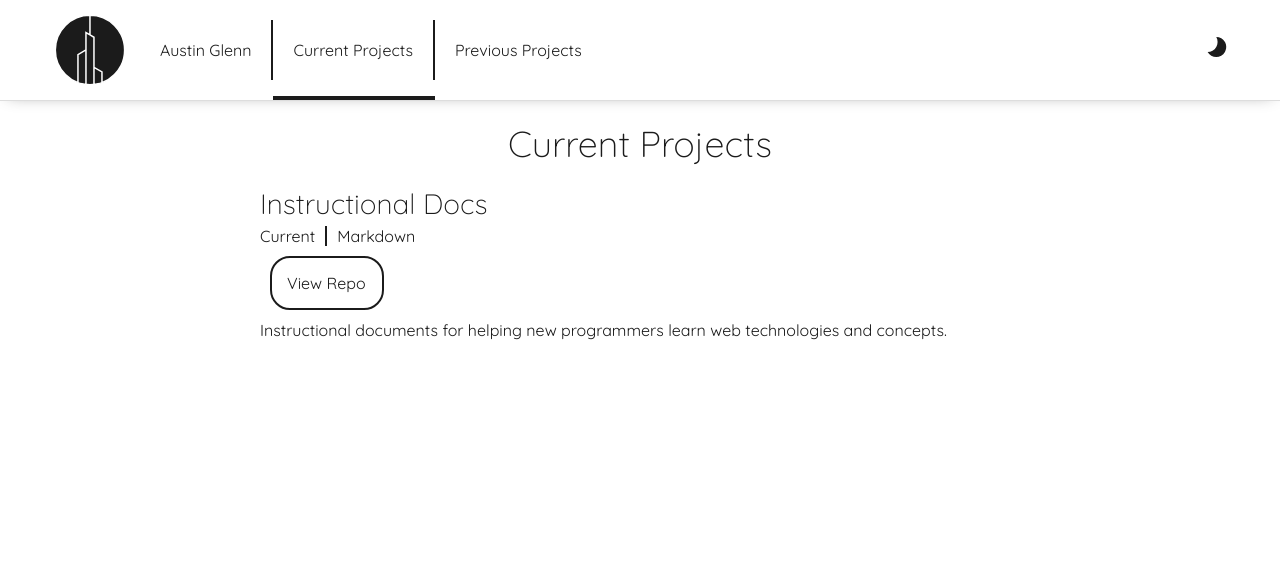
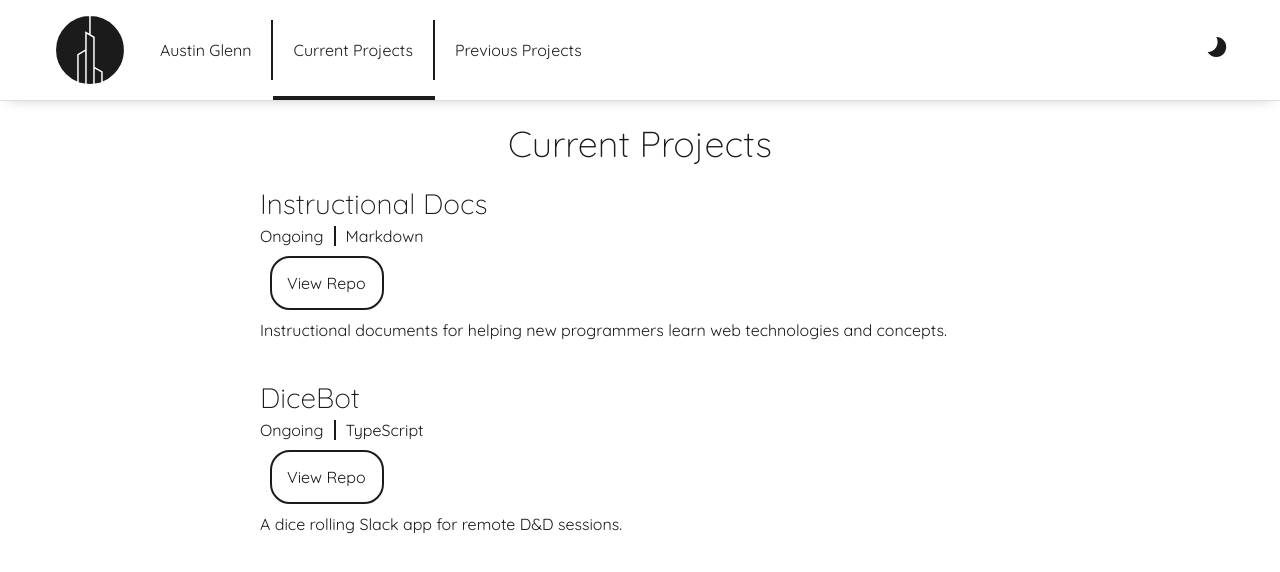
Before and after one commit to Pergamene/portfolio, a React (Create React App) app: page /current-projects in a window 1280 px wide. Shown: the top 572 px of the page. Built offline with nearby package versions, Linux system fonts and the light colour scheme.

Commit message:
added dicebot to current projects page, small vocabulary changes

```diff
--- a/src/assets/data.js
+++ b/src/assets/data.js
@@ -22,7 +22,7 @@ export const data = {
   landing: {
     path: '/',
     title: 'Full Stack Web Developer',
-    bio: 'I’m a developer with a focus on web technologies.  I am detail-oriented in my approach and prioritize organized, clean, readable code.  I excel in planning and creating the logic of a program.  I’ve spent years teaching programming concepts to kids and can explain complex subjects in ways that are easy to understand.  I am constantly seeking ways to increase my understanding and to find ways to improve personally, as well as ways that can improve the products I am working on.',
+    bio: 'I’m a developer with a focus on web technologies.  I am detail-oriented in my approach and prioritize organized, clean, readable code.  I excel in planning and creating the logic of a program.  I’ve spent years teaching programming concepts to young students and can explain complex subjects in ways that are easy to understand.  I am constantly seeking ways to increase my understanding and to find ways to improve personally, as well as ways that can improve the products I am working on.',
   },
   bio: {
     name: 'Austin Glenn',
@@ -34,25 +34,26 @@ export const data = {
     linkedinLink: 'linkedin.com/in/austinkglenn',
   },
   currentProjects: [
-    // {
-    //   name: 'Spiderweb',
-    //   date: 'Current',
-    //   stack: 'React, TypeScript, HTML, CSS, Golang, MySQL',
-    //   repo: '',
-    //   description: 'A site to manage the complex structure and relationships between aspects of worldbuilding and story writing.',
-    // },
     {
       id: 0,
       name: 'Instructional Docs',
-      date: 'Current',
+      date: 'Ongoing',
       stack: 'Markdown',
       repo: 'https://github.com/Devo-Tower/instruction',
       description: 'Instructional documents for helping new programmers learn web technologies and concepts.'
-    }
+    },
+    {
+      id: 1,
+      name: 'DiceBot',
+      date: 'Ongoing',
+      stack: 'TypeScript',
+      repo: 'https://github.com/Pergamene/dicebot-logic',
+      description: 'A dice rolling Slack app for remote D&D sessions.',
+    },
   ],
   previousProjects: [
     {
-      id: 0,
+      id: 5,
       name: 'Portfolio',
       date: '2020',
       stack: 'React, HTML, CSS',
@@ -60,7 +61,7 @@ export const data = {
       description: 'This site designed to showcase my work and skills.',
     },
     {
-      id: 1,
+      id: 4,
       name: 'Traveling Knight',
       date: '2020',
       stack: 'TypeScript, React, HTML, CSS',
@@ -69,7 +70,7 @@ export const data = {
       description: 'The primary purpose of this project was to learn TypeScript, and to try making a game with React.',
     },
     {
-      id: 2,
+      id: 3,
       name: 'Markdown Partitioner',
       date: '2019',
       stack: 'JavaScript',
@@ -77,7 +78,7 @@ export const data = {
       description: 'A program to convert between user-inputted markdown, to a formated JSON used to display formatted HTML.',
     },
     {
-      id: 3,
+      id: 2,
       name: 'Evermore Cipher',
       date: '2019',
       stack: 'JavaScript',
@@ -90,7 +91,7 @@ export const data = {
       ],
     },
     {
-      id: 4,
+      id: 1,
       name: 'Random Phrase Generator',
       date: '2015',
       stack: 'Java',
@@ -98,7 +99,7 @@ export const data = {
       description: 'A program that takes a grammar, and generates random phrases.',
     },
     {
-      id: 5,
+      id: 0,
       name: 'Huffman Compressor',
       date: '2014',
       stack: 'Java',
```
